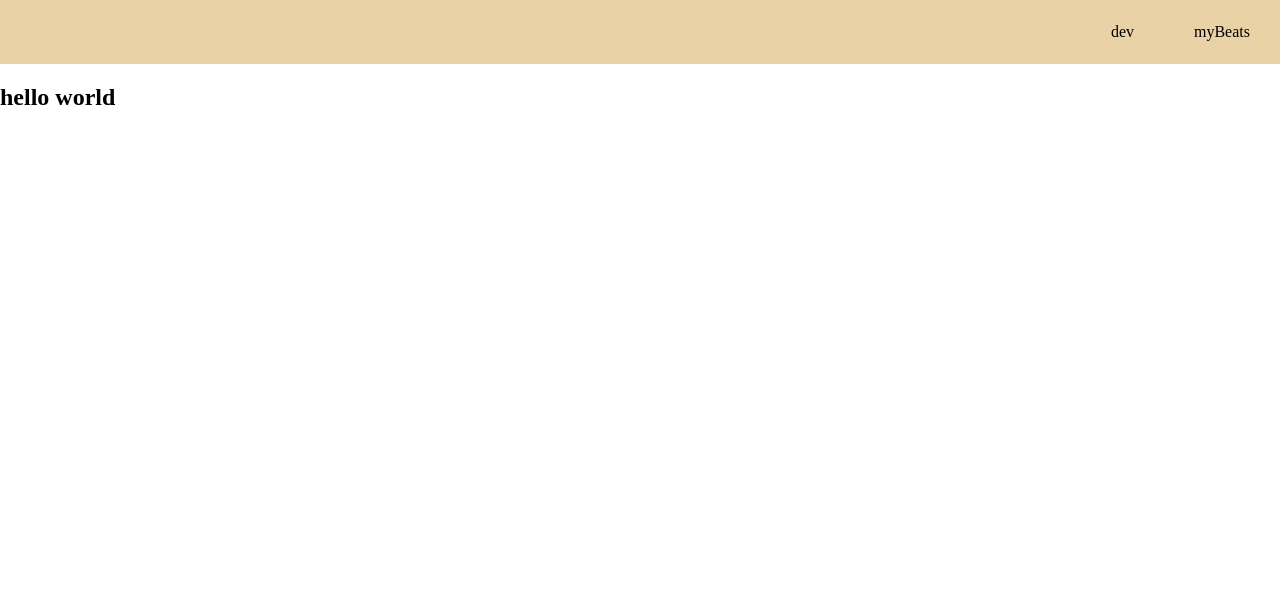
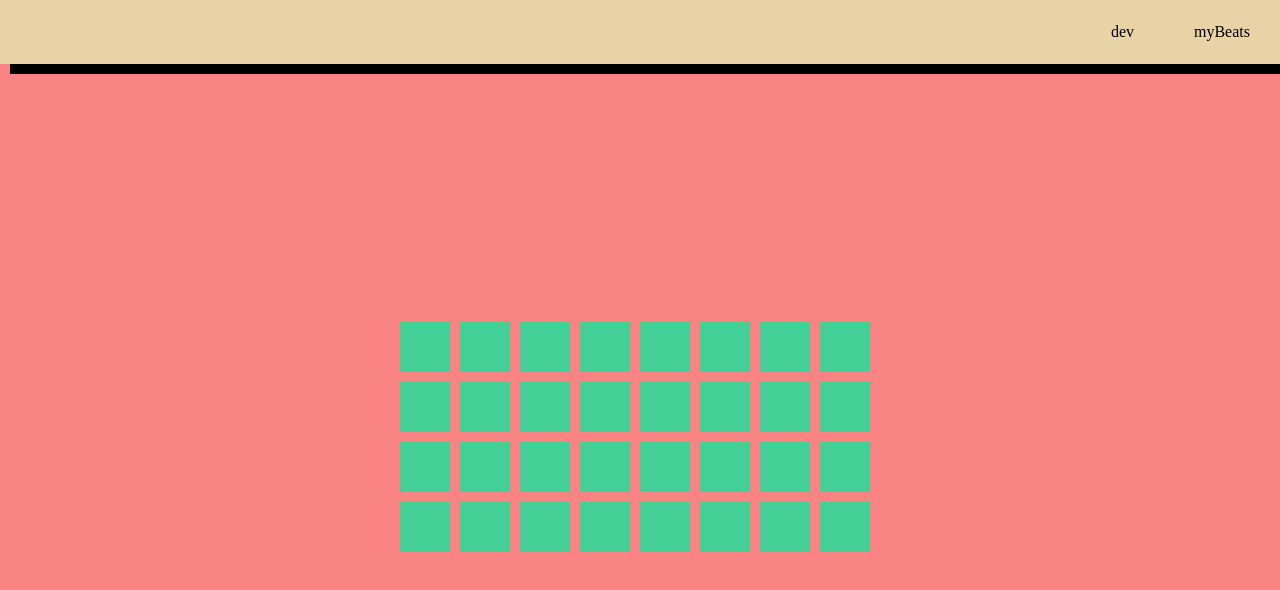
Before and after one commit to Vishakh2012/indBeats, a React (Create React App) app: page /dev in a window 1280 px wide. Shown: the top 590 px of the page. Built offline with nearby package versions, Linux system fonts and the light colour scheme.

Commit message:
FEAT:
- add shadow to navbar
- create component for individual beats
- create component for a beat line
- create component for a beat box
- add the component to home.js

TEST:

- tested the programme in mozila firefox browser

```diff
--- a/src/App.js
+++ b/src/App.js
@@ -8,23 +8,26 @@ const theme = {
   colors: {
   header: 'rgba(232, 210, 166, 1)',
   body: 'rgba(250, 132, 132, 1)',
-  footer: 'rgba(67, 207, 149, 1)'
+  beats: 'rgba(67, 207, 149, 1)'
   },
 }
 
+
+
 function App() {
+
+
   return (
     <ThemeProvider theme={theme}>
     <BrowserRouter>
-    <div>
+    <>
     <GlobalStyles/>
     <Navbar/>
     <Routes>
-      <Route exact path='/dev'element={<Home/>}></Route>
-      <Route exact path='/MyBeats'element={<Mybeats/>} ></Route>
-
+      <Route exact path='/dev' element={<Home/>}></Route>
+      <Route exact path='/MyBeats' element={<Mybeats/>} ></Route>
     </Routes>
-    </div>
+    </>
     </BrowserRouter>
     </ThemeProvider>
   );
--- a/src/Home.js
+++ b/src/Home.js
@@ -1,10 +1,16 @@
+import styled from 'styled-components';
+import  BeatBox  from './components/Beatmaker/BeatBox'
+const BB = styled(BeatBox)`
+    vertical-align: middle;
+    align-items: center;
+    display: flex;
+`;
+const Home = () => {
 
+    return (
 
-const Home = () => {
-    return (
-        <>
-            <h2>hello world</h2>
-        </>
+            <BB/>
+
     );
 }
 
--- /dev/null
+++ b/src/components/Beatmaker/Beat.js
@@ -0,0 +1,41 @@
+import  styled  from "styled-components";
+
+export const Beat = styled.div`
+    height: 50px;
+    width : 50px;
+    background-color: ${({theme}) => theme.colors.beats};
+    margin-right: 10px;
+    :hover{
+        box-shadow: 5px 5px;
+    }
+`
+
+export const InstSel = styled.div`
+    background-color: blueviolet;
+`
+
+
+
+
+
+export const BL = styled.div`
+    display:flex;
+    align-items: center;
+    justify-content: center;
+    flex-direction: row;
+    width: 100%;
+    height: 50px;
+    margin-top: 10px;
+    `;
+
+
+export const BeatGroup = styled.div`
+    display: flex;
+    margin: auto;
+    height: calc(100vh - 4rem);
+    width: 100vw;
+    //align-items: center;
+    justify-content: center;
+    flex-direction: column;
+
+`
--- /dev/null
+++ b/src/components/Beatmaker/BeatBox.js
@@ -0,0 +1,51 @@
+import { BL,BeatGroup, Beat } from './Beat'
+
+const BeatBox = () => {
+    return (
+        <BeatGroup>
+        <BL>
+          <Beat/>
+          <Beat/>
+          <Beat/>
+          <Beat/>
+          <Beat/>
+          <Beat/>
+          <Beat/>
+          <Beat/>
+        </BL>
+        <BL>
+          <Beat/>
+          <Beat/>
+          <Beat/>
+          <Beat/>
+          <Beat/>
+          <Beat/>
+          <Beat/>
+          <Beat/>
+        </BL>
+        <BL>
+          <Beat/>
+          <Beat/>
+          <Beat/>
+          <Beat/>
+          <Beat/>
+          <Beat/>
+          <Beat/>
+          <Beat/>
+        </BL>
+        <BL>
+          <Beat/>
+          <Beat/>
+          <Beat/>
+          <Beat/>
+          <Beat/>
+          <Beat/>
+          <Beat/>
+          <Beat/>
+        </BL>
+
+        </BeatGroup>
+     );
+}
+
+export default BeatBox;
--- a/src/components/Global.js
+++ b/src/components/Global.js
@@ -6,6 +6,14 @@ const GlobalStyles = createGlobalStyle`
 }
 body {
     margin: 0%;
+    background-color: ${({theme}) => theme.colors.body};
+    min-width: 100%;
+    min-height: 100vh;
 }
+html {
+    min-width: 100%;
+    min-height: 100%;
+}
+
 `
 export default GlobalStyles;
--- a/src/components/Navbar/Navbar.js
+++ b/src/components/Navbar/Navbar.js
@@ -1,5 +1,4 @@
-import { Pnav, Menu, MenuLink } from './Primary.styled.js'
-import {Link} from 'react-router-dom'
+import { Pnav, Menu, MenuLink } from './Navbar.styled.js'
 
 const Navbar = () => {
     return (
--- a/src/components/Navbar/Primary.styled.js
+++ b/src/components/Navbar/Navbar.styled.js
@@ -1,18 +1,23 @@
 import styled from "styled-components";
 import {Link} from 'react-router-dom'
 export const Pnav = styled.nav`
-    background-color:rgba(232, 210, 166, 1);
+    background-color:${({theme}) => theme.colors.header};
     display: flex;
     height: 4rem;
     width: 100%;
     box-sizing: border-box;
     margin: 0%;
     justify-content: flex-end;
+
+    :hover {box-shadow: 10px 10px;}
 `
 export const MenuLink = styled(Link)`
  color: black;
  text-decoration: none;
  font-weight: 400;
+ :hover{font-size: 30px;
+        }
+
 `;
 
 export const Menu = styled.div`
```
